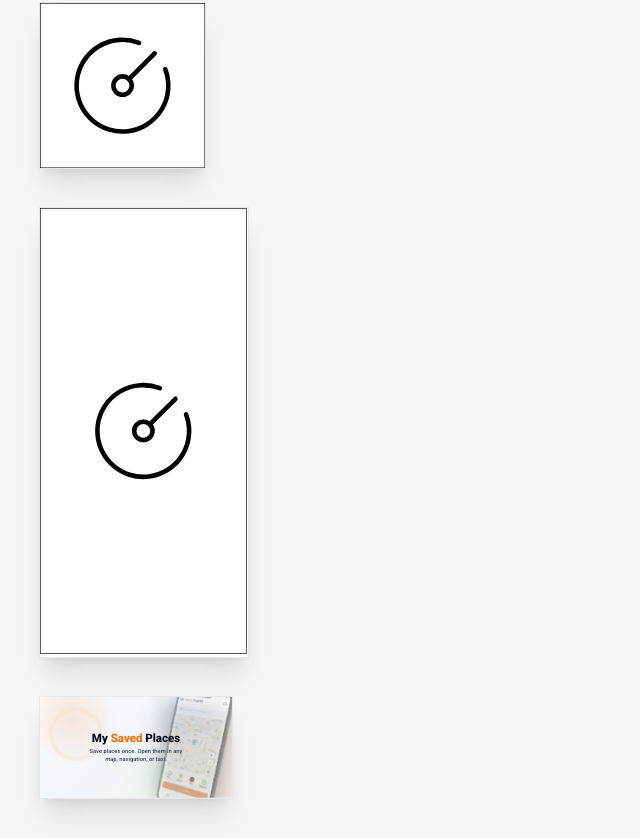
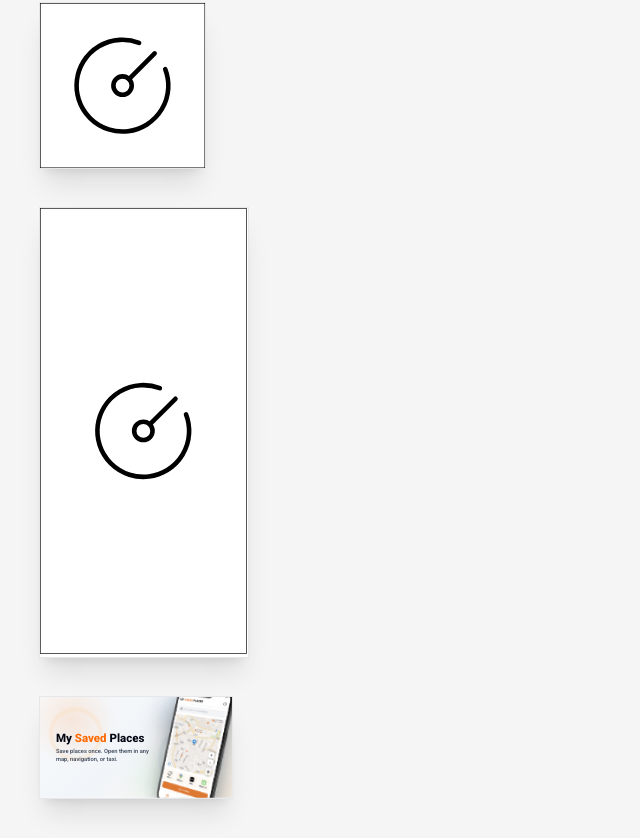
Before and after one commit to location-picker/landing, a Next.js app: page /app-store-previews in a window 1280 px wide. Shown: the part 988-1826 px from the top of the page, without its empty margins (0-640 px from the left). Built offline with nearby package versions, Linux system fonts and the light colour scheme; no server answers.

Commit message:
OG Preview

```diff
--- a/src/components/features/app-store-previews/app-store-previews.tsx
+++ b/src/components/features/app-store-previews/app-store-previews.tsx
@@ -163,12 +163,12 @@ export const OgPreviewArtwork = () => {
         >
             <OgBackground />
 
-            <div className="relative z-10 flex h-full items-center justify-center">
-                <div className="relative z-20 mx-auto w-[760px] text-center">
-                    <h1 className="text-[72px] leading-[1.08] font-extrabold tracking-normal whitespace-nowrap text-gray-950">
+            <div className="relative z-10 flex h-full items-center justify-start">
+                <div className="relative z-20 w-[760px] pl-[100px]">
+                    <h1 className="mb-6 text-[72px] leading-[1.08] font-extrabold tracking-normal whitespace-nowrap text-gray-950">
                         My <span className="text-orange-500">Saved</span> Places
                     </h1>
-                    <p className="mx-auto mt-6 max-w-[620px] text-[36px] leading-[1.32] font-semibold text-gray-600">
+                    <p className="max-w-[620px] text-[36px] leading-[1.32] font-semibold text-gray-600">
                         Save places once. Open them in any map, navigation, or taxi.
                     </p>
                 </div>
@@ -181,7 +181,7 @@ export const OgPreviewArtwork = () => {
                         fill
                         priority
                         sizes="534px"
-                        className="relative object-contain opacity-45 drop-shadow-[0_28px_44px_rgba(4,31,46,0.22)] saturate-75"
+                        className="relative object-contain drop-shadow-[0_28px_44px_rgba(4,31,46,0.22)] saturate-75"
                     />
                 </div>
             </div>
```
Also changed, not shown: public/images/og-preview.jpg.
